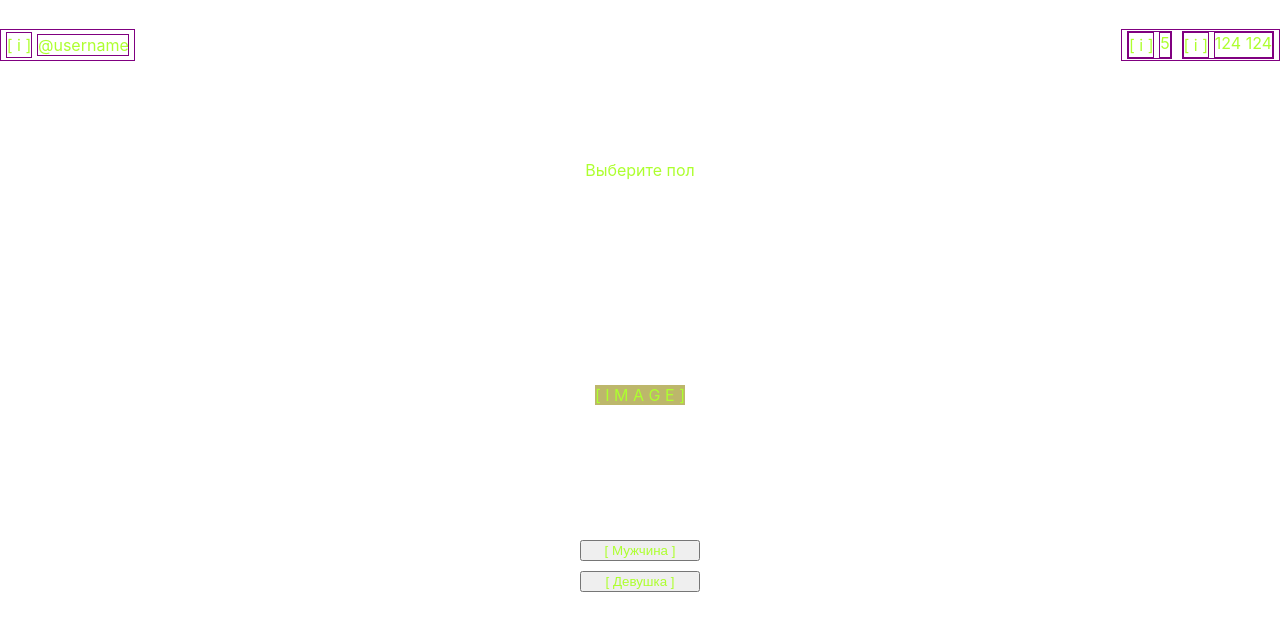
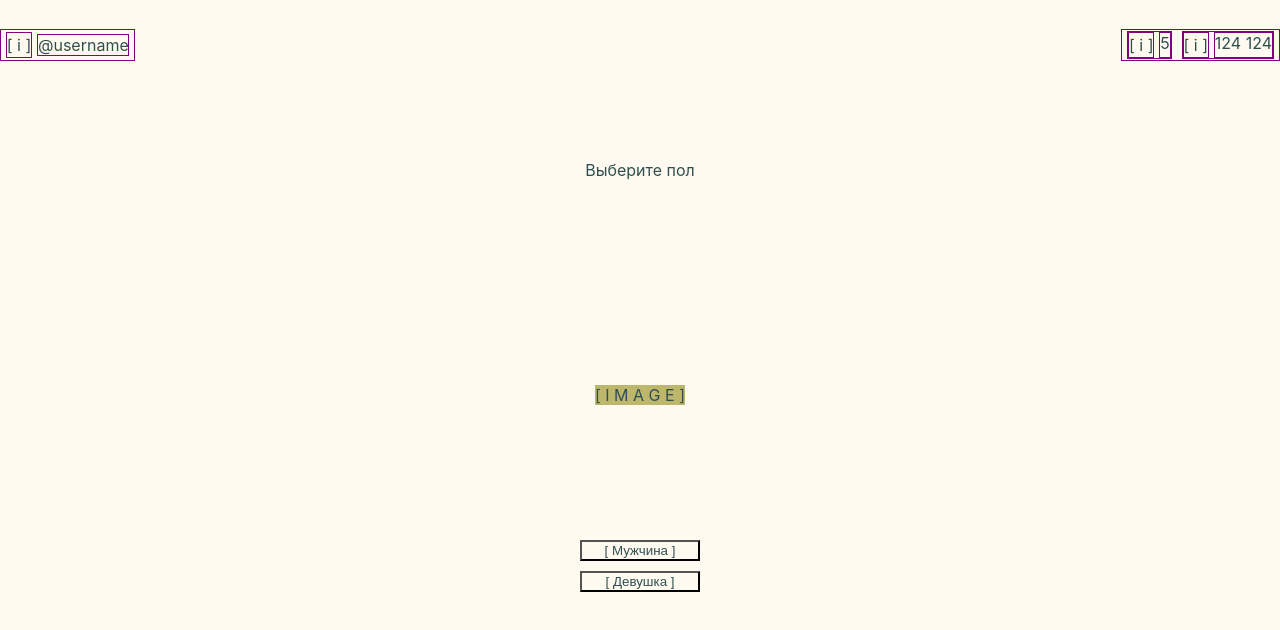
Before and after one commit to CodyNodyDev/therapist-mini-app, a React (Create React App) app: page / in a window 1280 px wide. Shown: the top 630 px of the page. Built offline with nearby package versions, Linux system fonts and the light colour scheme.

Commit message:
fixed bugs

```diff
--- a/src/context/TelegramProvider/index.jsx
+++ b/src/context/TelegramProvider/index.jsx
@@ -10,6 +10,7 @@ export const TelegramProvider = ({ children }) => {
         if (telegram) {
             telegram.ready();
             setWebApp(telegram);
+            console.log("Telegram WebApp initDataUnsafe:", telegram.initDataUnsafe); // Отладка
         }
     }, []);
 
@@ -17,8 +18,8 @@ export const TelegramProvider = ({ children }) => {
         return webApp
             ? {
                   webApp,
-                  unsafeData: webApp.initDataUnsafe,
-                  user: webApp?.initDataUnsafe?.user,
+                  unsafeData: webApp.initDataUnsafe || "no-unsafeData",
+                  user: webApp?.initDataUnsafe?.user || "no-user",
               }
             : {};
     }, [webApp]);
--- a/src/index.jsx
+++ b/src/index.jsx
@@ -1,5 +1,6 @@
 import React from "react";
 import ReactDOM from "react-dom/client";
+import { TelegramProvider } from "./context/TelegramProvider";
 import App from "./components/App";
 import { Provider } from "react-redux";
 import store from "./store";
@@ -8,8 +9,10 @@ import "./style.css";
 const root = ReactDOM.createRoot(document.getElementById("root"));
 root.render(
     <Provider store={store}>
-        <React.StrictMode>
-            <App />
-        </React.StrictMode>
+        <TelegramProvider>
+            <React.StrictMode>
+                <App />
+            </React.StrictMode>
+        </TelegramProvider>
     </Provider>
 );
--- a/src/pages/MainPage/index.jsx
+++ b/src/pages/MainPage/index.jsx
@@ -1,5 +1,4 @@
 import React from "react";
-import { TelegramProvider } from "../../context/TelegramProvider";
 import { useSelector } from "react-redux";
 import TitleImageContent from "../../components/TitleImageContent";
 import "./style.css";
@@ -16,13 +15,11 @@ const MainPage = () => {
     const userImage = "U S E R - I M A G E";
 
     return (
-        <TelegramProvider>
-            <TitleImageContent
-                title={userSex.length !== 0 ? userTitle : startTitle}
-                image={userSex.length !== 0 ? userImage : startImage}
-                isSexChosen={userSex.length !== 0}
-            />
-        </TelegramProvider>
+        <TitleImageContent
+            title={userSex.length !== 0 ? userTitle : startTitle}
+            image={userSex.length !== 0 ? userImage : startImage}
+            isSexChosen={userSex.length !== 0}
+        />
     );
 };
 
--- a/src/style.css
+++ b/src/style.css
@@ -3,7 +3,8 @@
 }
 
 * {
-  color: greenyellow;
+  color: darkslategray;
+  background-color: floralwhite;
 }
 
 body {
```
